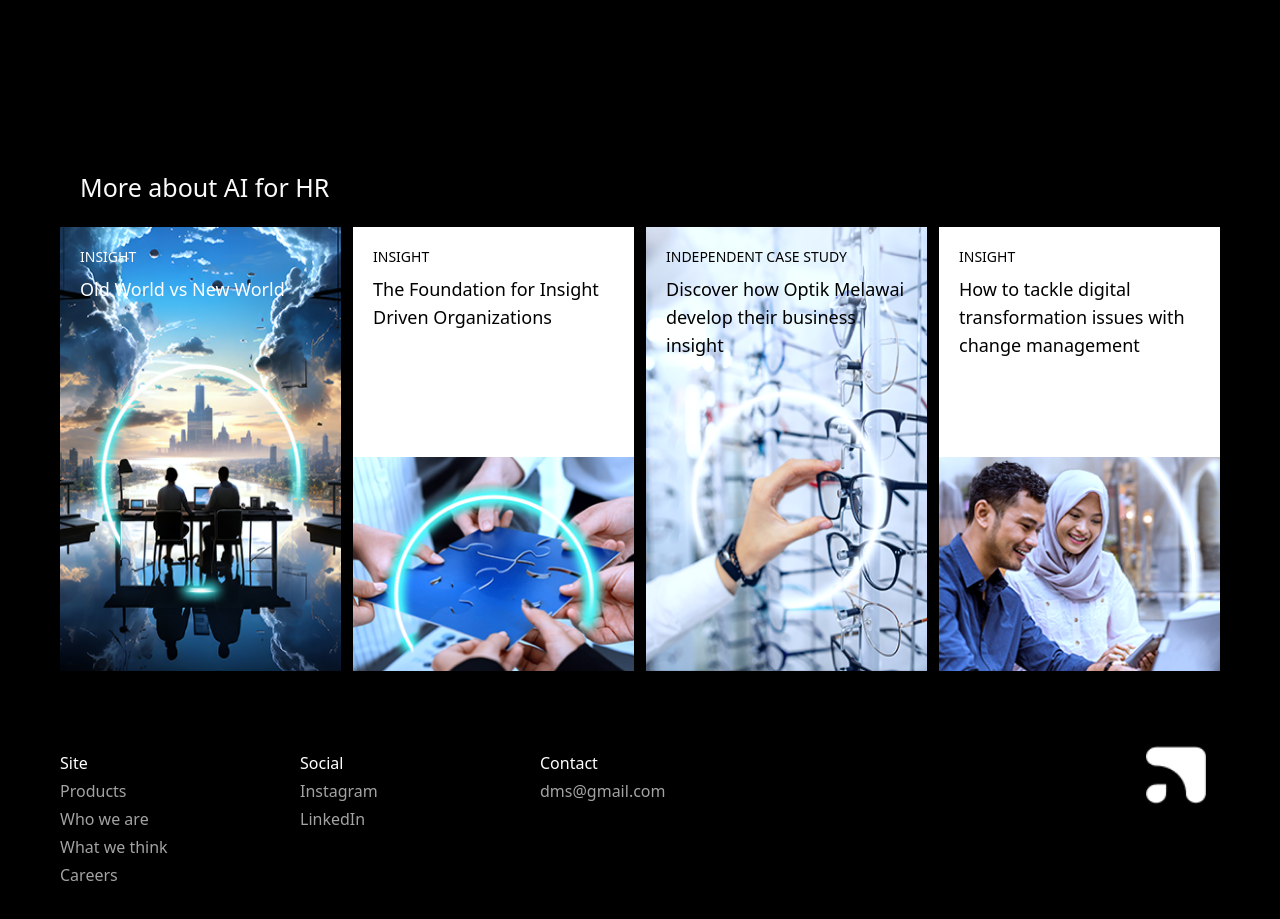
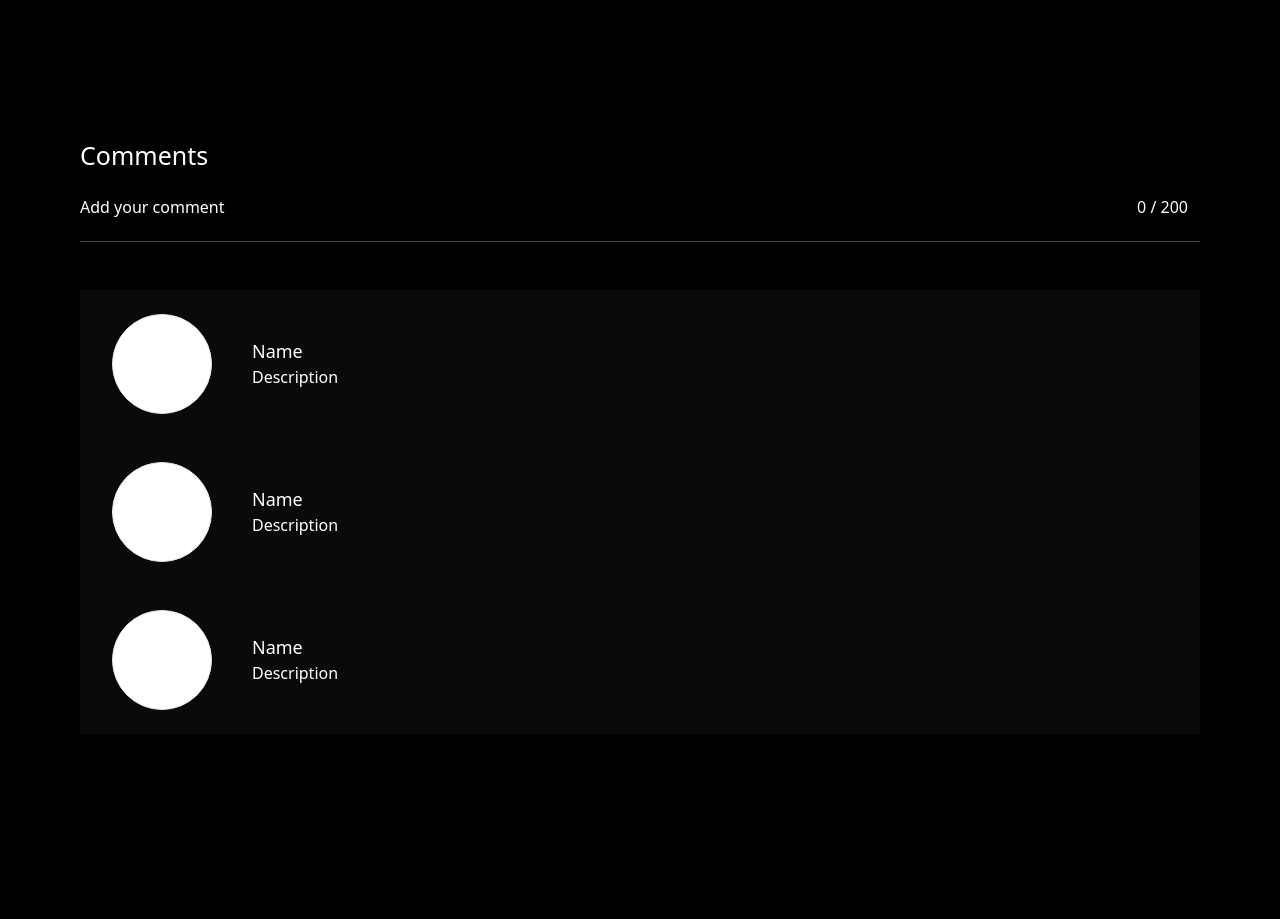
Before and after one commit to lensaBayu/dms-web, a React (Vite) app: page /insight/Strategies-for-the-Modern-Workplace in a window 1280 px wide. Shown: the part 3640-4559 px from the top of the page. Built offline with nearby package versions, Linux system fonts and the light colour scheme; a web font is replaced by a local one.

Commit message:
slicing comment feature

```diff
--- /dev/null
+++ b/src/Components/CommentForm.jsx
@@ -0,0 +1,75 @@
+import React, { useState } from 'react'
+import { motion } from "framer-motion";
+import Comments from './Comments';
+
+const CommentForm = () => {
+    const [text, setText] = useState("");
+    const [isFocused, setIsFocused] = useState(false);
+
+    const handleChange = (event) => {
+        setText(event.target.value);
+    };
+
+    const handleFocus = () => {
+        setIsFocused(true);
+    };
+
+    const handleBlur = () => {
+        setIsFocused(false);
+    };
+
+    const charCount = text.length;
+
+    return (
+        <>
+            <div className='text-[25px] text-white pb-[20px]'>Comments</div>
+
+
+            <div className={`flex border-b ${isFocused ? "border-white" : "border-neutral-700"}  text-white`}>
+                <div className="w-full ">
+                    <motion.textarea
+                        className="w-full outline-none bg-black text-white placeholder-white placeholder:font-thin resize-none"
+                        initial={{ height: "40px" }}
+                        whileFocus={{ height: "80px" }}
+                        transition={{ duration: 0.2, ease: "easeInOut" }}
+                        placeholder="Add your comment"
+                        value={text}
+                        onChange={handleChange}
+                        onFocus={handleFocus}
+                        onBlur={handleBlur}
+                        maxLength={200}
+                    />
+                </div>
+                <div className={` transition-all ease-in-out duration-300 ${isFocused ? "grid place-content-end p-3" : "flex justify-end pr-3"}  w-[120px] text-[16px] text-white `}>
+                    {charCount} / 200
+                </div>
+            </div>
+            {isFocused && text && (
+                <motion.div
+                    initial={{ opacity: 0 }}
+                    animate={{ opacity: 1 }}
+                    transition={{ duration: 0.5 }}
+                >
+                    <div className="flex place-content-end text-white mt-5 gap-5 text-[16px]">
+                        <button className="bg-neutral-800 p-3 px-6 font-thin " onClick={() => setText("")}>
+                            Cancel
+                        </button>
+                        <button className="bg-white text-black p-3 px-6 font-medium ">
+                            Send
+                        </button>
+                    </div>
+                </motion.div>
+            )}
+
+            <div className='h-[48px]'></div>
+
+            <Comments />
+            <Comments />
+            <Comments />
+
+
+        </>
+    )
+}
+
+export default CommentForm
--- /dev/null
+++ b/src/Components/Comments.jsx
@@ -0,0 +1,22 @@
+import React from 'react'
+
+const Comments = () => {
+    return (
+        <>
+            <div className='bg-stone-950 px-[32px] py-[24px]'>
+
+                <div className='flex text-white'>
+                    <div className='h-[100px] w-[100px] border rounded-full bg-white'></div>
+                    <div className='grid place-content-center ml-10'>
+                        <div className='text-[18px] font-medium'>Name</div>
+                        <div className='text-[16px] font-thin'>Description</div>
+                    </div>
+                </div>
+                {/* <div className='h-[1.5px] bg-neutral-600 my-[32px]'></div> */}
+            </div>
+        </>
+
+    )
+}
+
+export default Comments
--- a/src/Pages/Insights/Insight1.jsx
+++ b/src/Pages/Insights/Insight1.jsx
@@ -3,6 +3,7 @@ import Navbar from '../../Components/Navbar'
 import Footer from '../../Components/Footer';
 import Card from '../../Components/Card';
 import Cardv2 from '../../Components/Cardv2';
+import CommentForm from '../../Components/CommentForm'
 
 const Insight1 = () => {
     const [showOverlay, setShowOverlay] = React.useState(false);
@@ -80,6 +81,12 @@ const Insight1 = () => {
                 </div>
             </div>
 
+            <div className='h-[208px]'></div>
+
+            <div className='px-[80px]'>
+                <CommentForm />
+            </div>
+
             <div className='h-[240px]'></div>
 
             <div>
--- a/src/Pages/Insights/Insight2.jsx
+++ b/src/Pages/Insights/Insight2.jsx
@@ -3,6 +3,7 @@ import Navbar from '../../Components/Navbar'
 import Footer from '../../Components/Footer';
 import Card from '../../Components/Card';
 import Cardv2 from '../../Components/Cardv2';
+import CommentForm from '../../Components/CommentForm';
 
 const Insight2 = () => {
     const [showOverlay, setShowOverlay] = React.useState(false);
@@ -123,6 +124,12 @@ const Insight2 = () => {
                 </div>
             </div>
 
+            <div className='h-[208px]'></div>
+
+            <div className='px-[80px]'>
+                <CommentForm />
+            </div>
+
             <div className='h-[240px]'></div>
 
             <div>
--- a/src/Pages/Insights/Insight3.jsx
+++ b/src/Pages/Insights/Insight3.jsx
@@ -3,6 +3,7 @@ import Navbar from '../../Components/Navbar'
 import Footer from '../../Components/Footer';
 import Card from '../../Components/Card';
 import Cardv2 from '../../Components/Cardv2';
+import CommentForm from '../../Components/CommentForm'
 
 const Insight3 = () => {
     const [showOverlay, setShowOverlay] = React.useState(false);
@@ -127,6 +128,12 @@ const Insight3 = () => {
 
             </div>
 
+            <div className='h-[208px]'></div>
+
+            <div className='px-[80px]'>
+                <CommentForm />
+            </div>
+
             <div className='h-[240px]'></div>
 
             <div>
--- a/src/Pages/Insights/Insight4.jsx
+++ b/src/Pages/Insights/Insight4.jsx
@@ -3,6 +3,8 @@ import Navbar from '../../Components/Navbar'
 import Footer from '../../Components/Footer';
 import Card from '../../Components/Card';
 import Cardv2 from '../../Components/Cardv2';
+import CommentForm from '../../Components/CommentForm'
+
 
 const Insight4 = () => {
     const [showOverlay, setShowOverlay] = React.useState(false);
@@ -86,8 +88,12 @@ const Insight4 = () => {
                 </div>
                 <div className='h-[101px]'></div>
 
+            </div>
 
+            <div className='h-[208px]'></div>
 
+            <div className='px-[80px]'>
+                <CommentForm />
             </div>
 
             <div className='h-[240px]'></div>
--- a/src/Pages/Insights/Insight5.jsx
+++ b/src/Pages/Insights/Insight5.jsx
@@ -3,6 +3,7 @@ import Navbar from '../../Components/Navbar'
 import Footer from '../../Components/Footer';
 import Card from '../../Components/Card';
 import Cardv2 from '../../Components/Cardv2';
+import CommentForm from '../../Components/CommentForm'
 
 const Insight5 = () => {
     const [showOverlay, setShowOverlay] = React.useState(false);
@@ -99,6 +100,12 @@ const Insight5 = () => {
 
             </div>
 
+            <div className='h-[208px]'></div>
+
+            <div className='px-[80px]'>
+                <CommentForm />
+            </div>
+
             <div className='h-[240px]'></div>
 
             <div>
--- a/src/Pages/Insights/Insight6.jsx
+++ b/src/Pages/Insights/Insight6.jsx
@@ -3,6 +3,7 @@ import Navbar from '../../Components/Navbar'
 import Footer from '../../Components/Footer';
 import Card from '../../Components/Card';
 import Cardv2 from '../../Components/Cardv2';
+import CommentForm from '../../Components/CommentForm'
 
 const Insight5 = () => {
     const [showOverlay, setShowOverlay] = React.useState(false);
@@ -117,6 +118,12 @@ const Insight5 = () => {
 
             </div>
 
+            <div className='h-[208px]'></div>
+
+            <div className='px-[80px]'>
+                <CommentForm />
+            </div>
+
             <div className='h-[240px]'></div>
 
             <div>
--- a/src/Pages/Insights/Insight7.jsx
+++ b/src/Pages/Insights/Insight7.jsx
@@ -3,6 +3,7 @@ import Navbar from '../../Components/Navbar'
 import Footer from '../../Components/Footer';
 import Card from '../../Components/Card';
 import Cardv2 from '../../Components/Cardv2';
+import CommentForm from '../../Components/CommentForm'
 
 const Insight7 = () => {
     const [showOverlay, setShowOverlay] = React.useState(false);
@@ -102,6 +103,12 @@ const Insight7 = () => {
 
             </div>
 
+            <div className='h-[208px]'></div>
+
+            <div className='px-[80px]'>
+                <CommentForm />
+            </div>
+
             <div className='h-[240px]'></div>
 
             <div>
--- a/src/Pages/Insights/Insight8.jsx
+++ b/src/Pages/Insights/Insight8.jsx
@@ -3,6 +3,7 @@ import Navbar from '../../Components/Navbar'
 import Footer from '../../Components/Footer';
 import Card from '../../Components/Card';
 import Cardv2 from '../../Components/Cardv2';
+import CommentForm from '../../Components/CommentForm'
 
 const Insight7 = () => {
     const [showOverlay, setShowOverlay] = React.useState(false);
@@ -80,6 +81,12 @@ const Insight7 = () => {
 
             </div>
 
+            <div className='h-[208px]'></div>
+
+            <div className='px-[80px]'>
+                <CommentForm />
+            </div>
+
             <div className='h-[240px]'></div>
 
             <div>
--- a/tailwind.config.js
+++ b/tailwind.config.js
@@ -26,6 +26,10 @@ export default {
         'babyaqua': '#c6ffff'
       },
 
+      transitionProperty: {
+        'height': 'height',
+      },
+
     },
   },
   plugins: [require("daisyui")],
```
Lines whose indentation alone changed are shown as unchanged.
